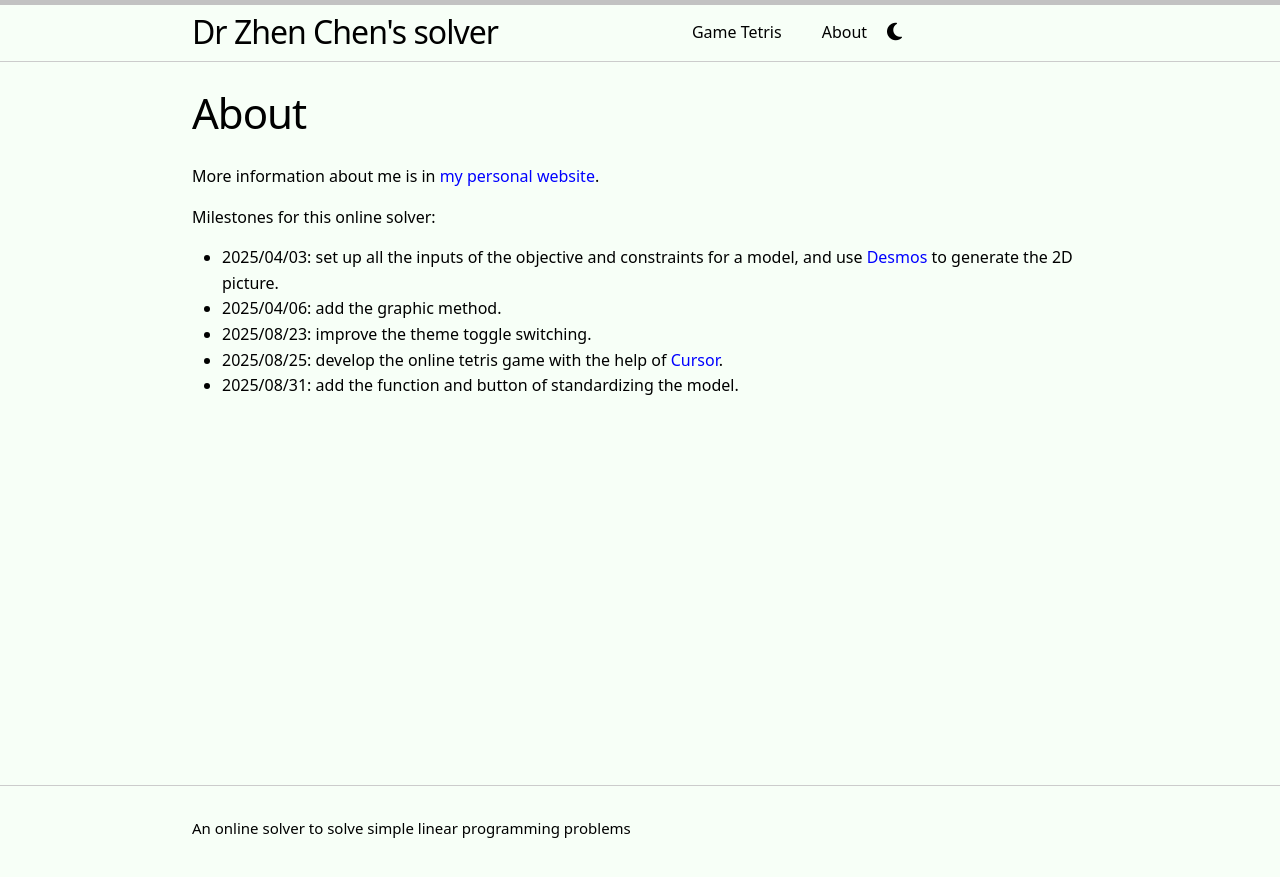
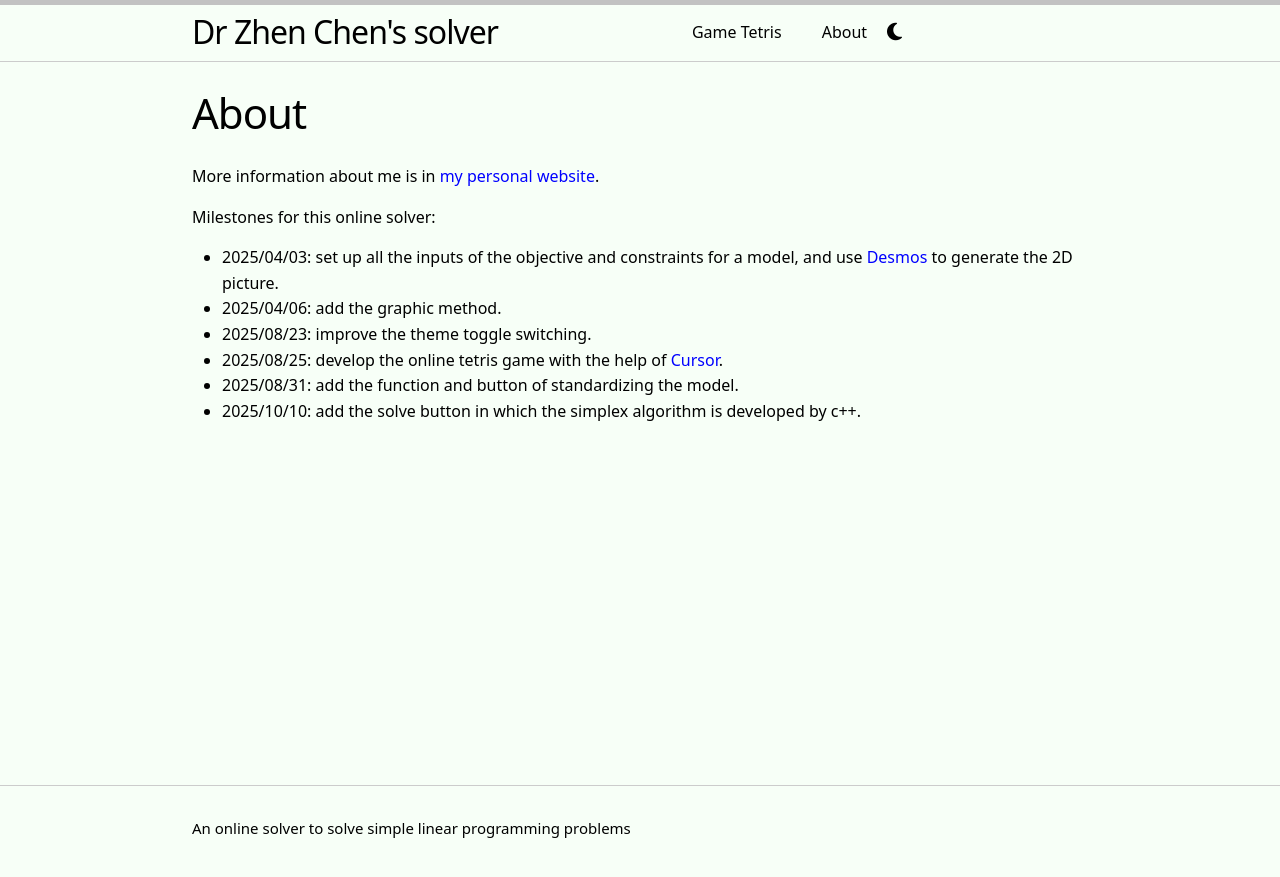
Before and after one commit to RobinChen121/online-solver, a Jekyll site: the page built from about.markdown, in a window 1280 px wide. Shown: the top 877 px of the page. Built offline with Jekyll 4.4.1, drawn with Linux system fonts in a browser that asks for light colours.

Commit message:
Update about.markdown

```diff
--- a/about.markdown
+++ b/about.markdown
@@ -15,3 +15,4 @@ Milestones for this online solver:
 - 2025/08/23: improve the theme toggle switching.
 - 2025/08/25: develop the online tetris game with the help of [Cursor](https://cursor.com/home).
 - 2025/08/31: add the function and button of standardizing the model.
+- 2025/10/10: add the solve button in which the simplex algorithm is developed by c++.
```
